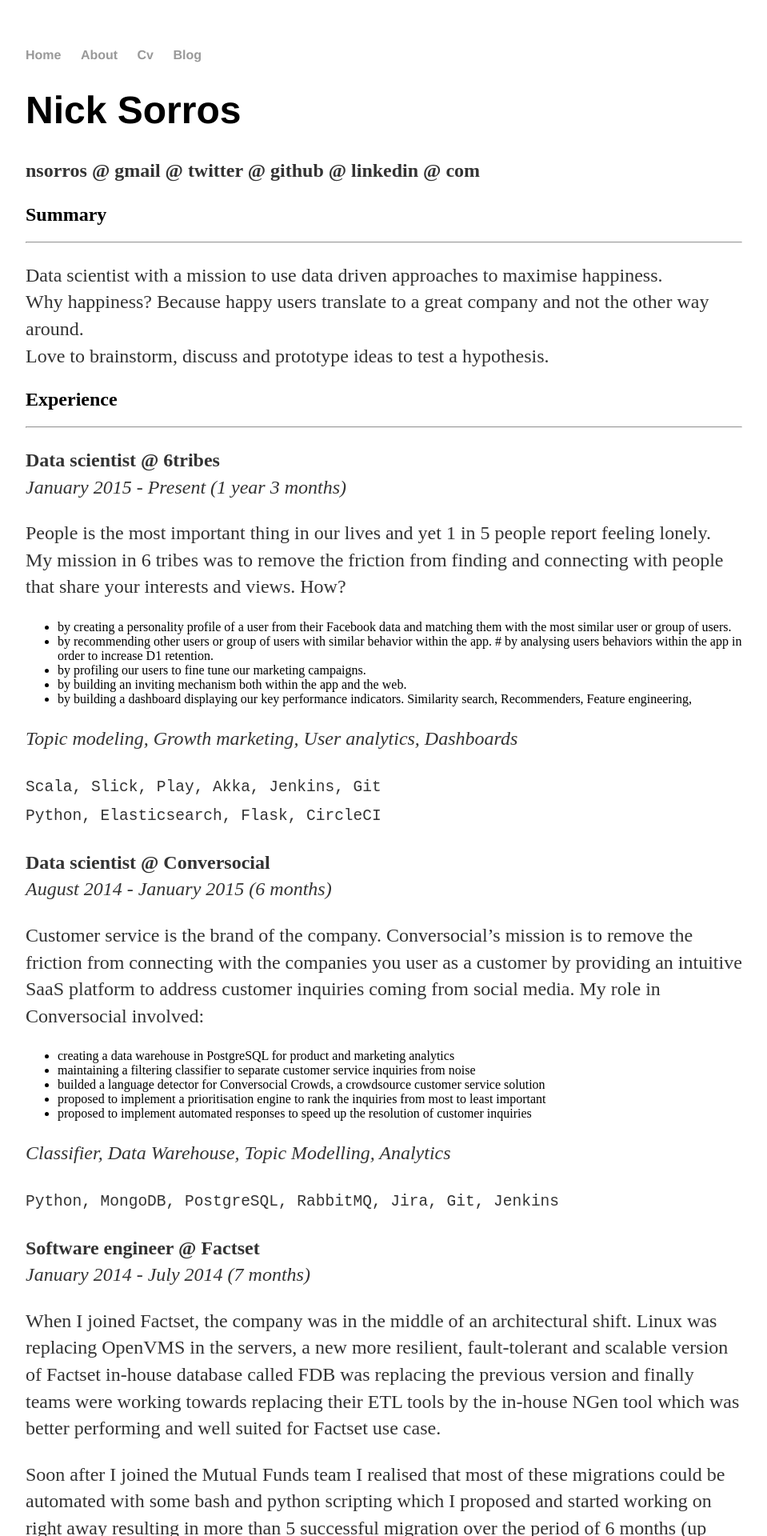
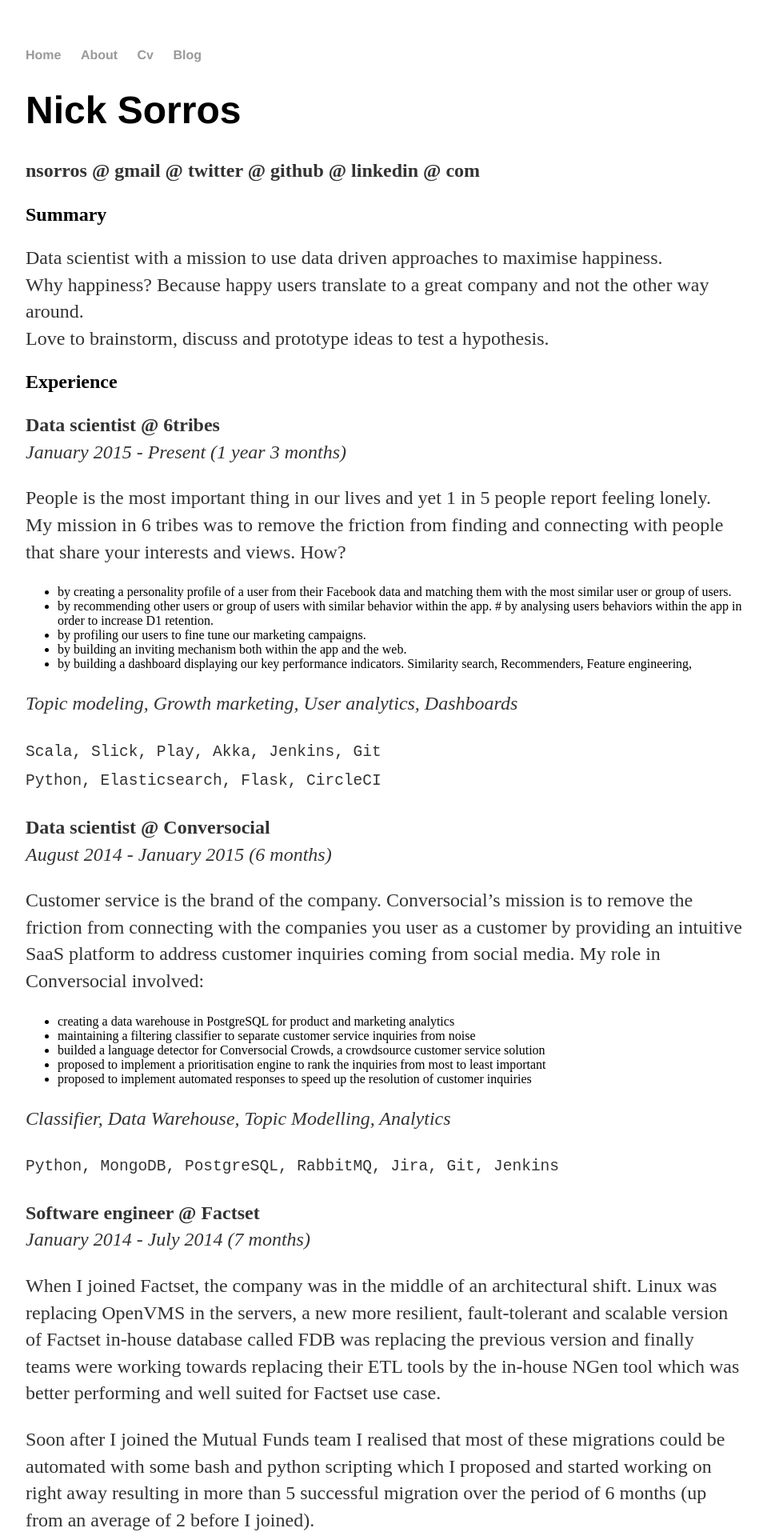
Before and after one commit to nsorros/nsorros.github.io, a Jekyll site: the page built from cv/index.md, in a window 1280 px wide. Shown: the top 1920 px of the page at 80% size, without its empty margins (160-1119 px from the left). Built offline with Jekyll 4.4.1, drawn with Linux system fonts in a browser that asks for light colours.

````diff
--- a/cv/index.md
+++ b/cv/index.md
@@ -3,18 +3,19 @@ layout: default
 title: Cv
 ---
 {% capture x %}
-# Nick Sorros
+Nick Sorros
+===
 
 **nsorros @ gmail @ twitter @ github @ linkedin @ com**
 
-## Summary
+Summary
 ---
 
 Data scientist with a mission to use data driven approaches to maximise happiness.
 Why happiness? Because happy users translate to a great company and not the other way around.
 Love to brainstorm, discuss and prototype ideas to test a hypothesis.
 
-## Experience
+Experience
 ---
 
 **Data scientist @ 6tribes**
@@ -76,7 +77,7 @@ My research in Imperial focused in non obtrusive methods to capture physiologica
 
 ```Matlab, PCA, LDA, HOGHOF, SVM```
 
-## Education
+Education
 ---
 
 **Imperial College London**
````
